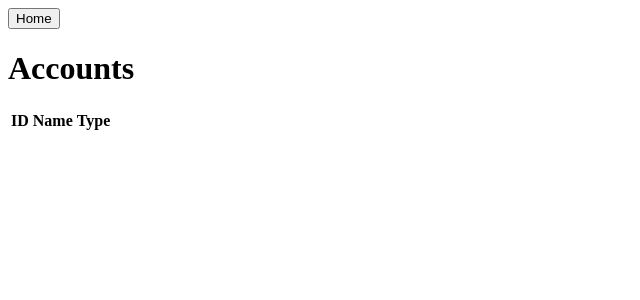
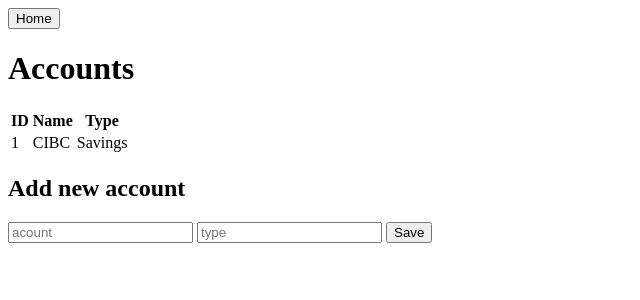
Before and after one commit to RohitKumarVadlamudi/Expense_tracker, a Flask app: page /accounts in a window 1280 px wide. Shown: the top 300 px of the page, without its empty margins (0-640 px from the left). Run offline with Flask 3, Linux system fonts and the light colour scheme; data comes from the database, SQL or seed files in the repository; both versions use the stored data as it was after the commit; lists and menus that the app fills with data are empty.

Commit message:
Add account feature
Added a fields to add new accounts in accounts page and table.

```diff
--- a/app.py
+++ b/app.py
@@ -97,7 +97,22 @@ def accounts():
 	accounts=cursor.fetchall()
 	conn.commit()
 	conn.close()
-	return render_template("accounts.html")
+	return render_template("accounts.html", accounts=accounts)
+
+@app.route("/add-acc", methods=["GET", "POST"])
+
+def add_acc():
+	if request.method=="POST":
+		conn=sq.connect("expenses.db")
+		cursor=conn.cursor()
+		account=request.form["account"]
+		type=request.form['type']
+		cursor.execute("""INSERT INTO accounts (account, type) VALUES (?,?)""",(account,type))
+		conn.commit()
+		conn.close()
+		flash("Account Added successfully")
+		return redirect("/accounts")
+	return render_template("/accounts")
 
 if __name__=="__main__":
 	app.run(debug=True)
--- a/templates/accounts.html
+++ b/templates/accounts.html
@@ -3,6 +3,11 @@
 		<title>Accounts</title>
 	</head>
 	<body>
+		{% with messages = get_flashed_messages() %}
+			{% if messages %}
+				<div>{{messages[0]}}</div>
+			{% endif %}
+		{% endwith %}
 		<a href= "/">
 			<button type="button">Home</button>
 		</a>
@@ -13,7 +18,7 @@
 				<th>Name</th>
 				<th>Type</th>
 			</tr>
-			{% for item in account %}
+			{% for item in accounts %}
 			<tr>
 				<td>{{item[0]}}</td>
 				<td>{{item[1]}}</td>
@@ -21,5 +26,13 @@
 			</tr>
 			{% endfor%}
 		</table>
+
+		<h2>Add new account</h2>
+
+		<form action="/add-acc" method= "POST">
+			<input id=account name="account" type="text" placeholder="acount" required>
+			<input id="type" name="type" type="text" placeholder="type" required>
+			<button type="submit">Save</button>
+		</form>
 	</body>
 </html>
```
Also changed, not shown: expenses.db.
